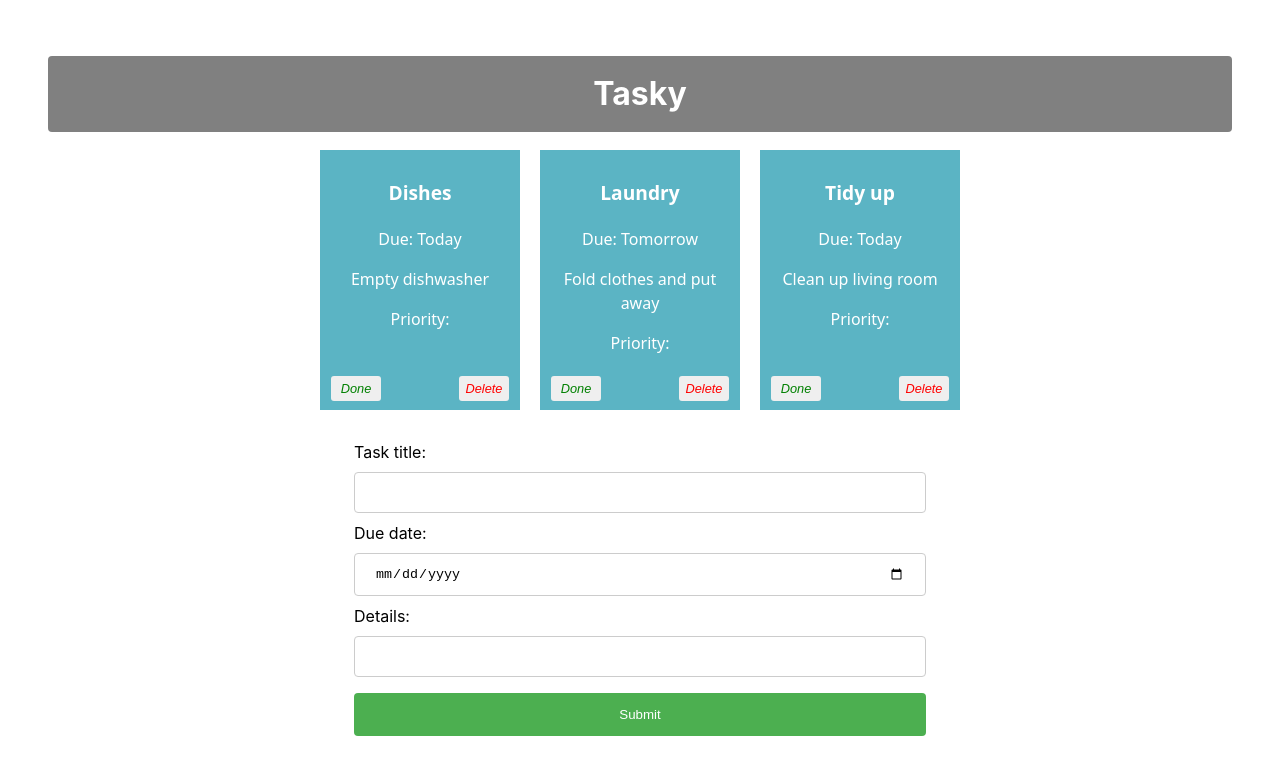
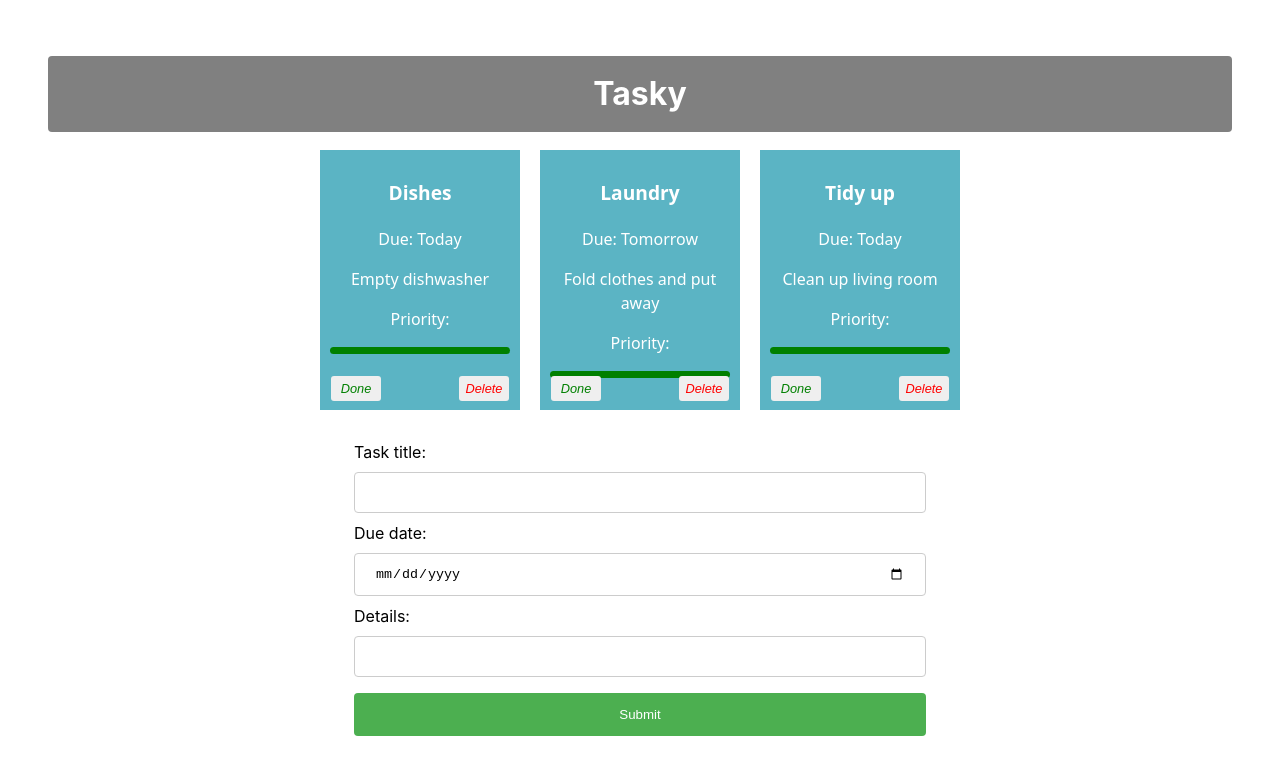
Before and after one commit to ArchilMarukashvili/react-basics-labs, a React (Vite) app in the folder tasky/: page / in a window 1280 px wide. Shown: the top 774 px of the page. Built offline with nearby package versions, Linux system fonts and the light colour scheme.

Commit message:
Tasky Lab 2b - Exercices ALMOST all finished

```diff
--- a/tasky/src/components/Task.jsx
+++ b/tasky/src/components/Task.jsx
@@ -13,6 +13,15 @@ const Task = (props) =>  {
             <p>{props.children}</p>
             <button onClick={props.markDone} className='doneButton'>Done</button>
             <button onClick={props.deleteTask}className='deleteButton'>Delete</button>
+            <p style = {{
+                backgroundColor: props.priority === 'High' ? 'red' :
+                props.priority === 'Medium' ? 'orange' :
+                'green',
+                padding: "0.2em",
+                borderRadius: "0.4em"
+
+            }} ></p>
+                {props.priority}
 
 
         </div>
```
Also changed, not shown: tasky/src/App.jsx (line endings or trailing spaces).
